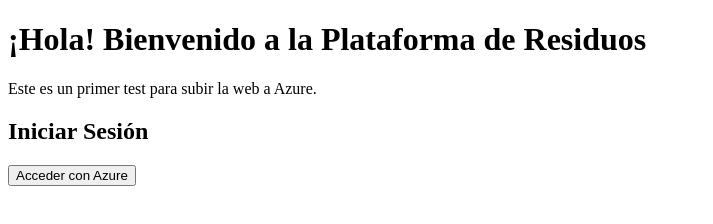
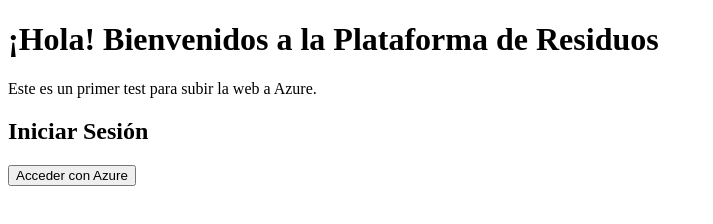
Before and after one commit to indiana202311/residuosrep1, a plain HTML site: page index.html in a window 1280 px wide. Shown: the whole page, without its empty margins (0-713 px from the left). Drawn offline with Linux system fonts and the light colour scheme.

Commit message:
Update index.html

```diff
--- a/index.html
+++ b/index.html
@@ -6,7 +6,7 @@
     <title>Residuos Web</title>
 </head>
 <body>
-    <h1>¡Hola! Bienvenido a la Plataforma de Residuos</h1>
+    <h1>¡Hola! Bienvenidos a la Plataforma de Residuos</h1>
     <p>Este es un primer test para subir la web a Azure.</p>
 
     <h2>Iniciar Sesión</h2>
```
